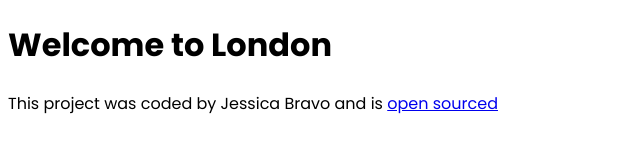
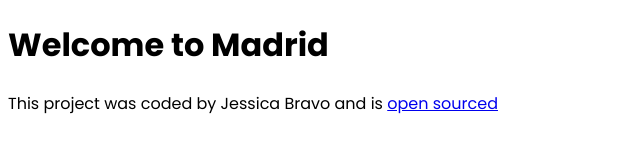
Before and after one commit to Jessbpl/madrid-travel-project, a plain HTML site: page index.html in a window 1280 px wide. Shown: the full height of the page, 0-640 px from the left. Drawn offline with Linux system fonts and the light colour scheme.

Commit message:
edited h1

```diff
--- a/index.html
+++ b/index.html
@@ -13,7 +13,7 @@
     <link href="styles.css" rel="stylesheet" />
   </head>
   <body>
-    <h1>Welcome to London</h1>
+    <h1>Welcome to Madrid</h1>
     <footer>
       This project was coded by Jessica Bravo and is
       <a href="https://github.com/Jessbpl/madrid-travel-project" traget="_blank"
```
